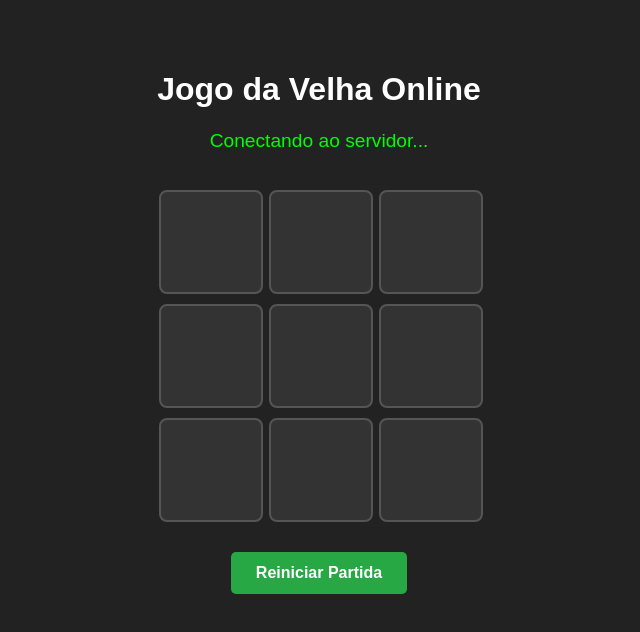
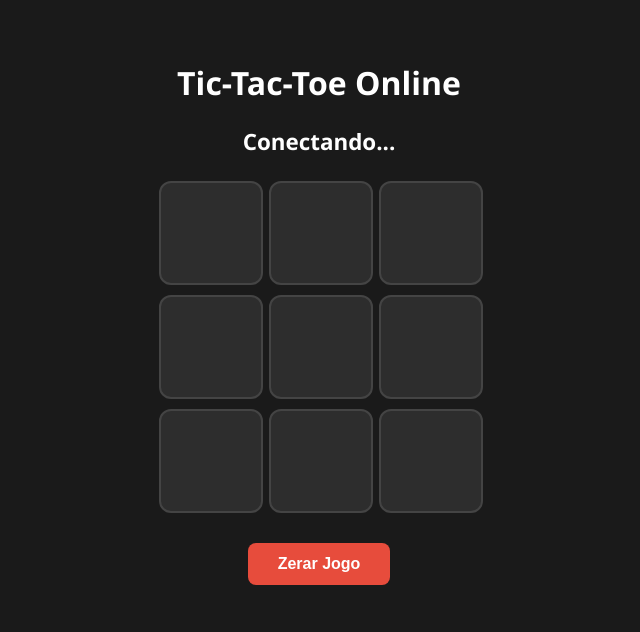
Before and after one commit to hendriknanni-new/jogo-da-velha-multiplayer, a website: page index.html in a window 1280 px wide. Shown: the whole page, without its empty margins (321-961 px from the left). Drawn offline with nearby package versions, Linux system fonts and the light colour scheme; no server answers.

Commit message:
index.html

```diff
--- a/index.html
+++ b/index.html
@@ -3,20 +3,20 @@
 <head>
     <meta charset="UTF-8">
     <meta name="viewport" content="width=device-width, initial-scale=1.0">
-    <title>Tic Tac Toe Online</title>
+    <title>Jogo da Velha Multiplayer</title>
     <style>
-        body { font-family: sans-serif; display: flex; flex-direction: column; align-items: center; background: #222; color: white; margin-top: 50px; }
-        .board { display: grid; grid-template-columns: repeat(3, 100px); gap: 10px; margin-top: 20px; }
-        .cell { width: 100px; height: 100px; background: #333; border: 2px solid #555; display: flex; align-items: center; justify-content: center; font-size: 3rem; cursor: pointer; border-radius: 8px; transition: 0.3s; }
-        .cell:hover { background: #444; }
-        #status { font-size: 1.2rem; margin-bottom: 10px; color: #00ff00; height: 30px; }
-        #resetBtn { margin-top: 30px; padding: 12px 25px; cursor: pointer; border-radius: 5px; border: none; background: #28a745; color: white; font-weight: bold; font-size: 1rem; }
-        #resetBtn:hover { background: #218838; }
+        body { font-family: 'Segoe UI', Tahoma, Geneva, Verdana, sans-serif; display: flex; flex-direction: column; align-items: center; background: #1a1a1a; color: white; margin-top: 40px; }
+        #status { font-size: 1.4rem; margin-bottom: 20px; font-weight: bold; height: 35px; }
+        .board { display: grid; grid-template-columns: repeat(3, 100px); gap: 10px; }
+        .cell { width: 100px; height: 100px; background: #2d2d2d; border: 2px solid #444; display: flex; align-items: center; justify-content: center; font-size: 3rem; cursor: pointer; border-radius: 12px; transition: 0.2s; }
+        .cell:hover { background: #3d3d3d; border-color: #666; }
+        #resetBtn { margin-top: 30px; padding: 12px 30px; cursor: pointer; border-radius: 8px; border: none; background: #e74c3c; color: white; font-weight: bold; font-size: 1rem; transition: 0.3s; }
+        #resetBtn:hover { background: #c0392b; transform: scale(1.05); }
     </style>
 </head>
 <body>
-    <h1>Jogo da Velha Online</h1>
-    <div id="status">Conectando ao servidor...</div>
+    <h1>Tic-Tac-Toe Online</h1>
+    <div id="status">Conectando...</div>
 
     <div class="board" id="board">
         <div class="cell" data-index="0"></div>
@@ -30,7 +30,7 @@
         <div class="cell" data-index="8"></div>
     </div>
 
-    <button id="resetBtn">Reiniciar Partida</button>
+    <button id="resetBtn">Zerar Jogo</button>
 
     <script src="https://cdn.socket.io/4.7.2/socket.io.min.js"></script>
     <script src="script.js"></script>
```
